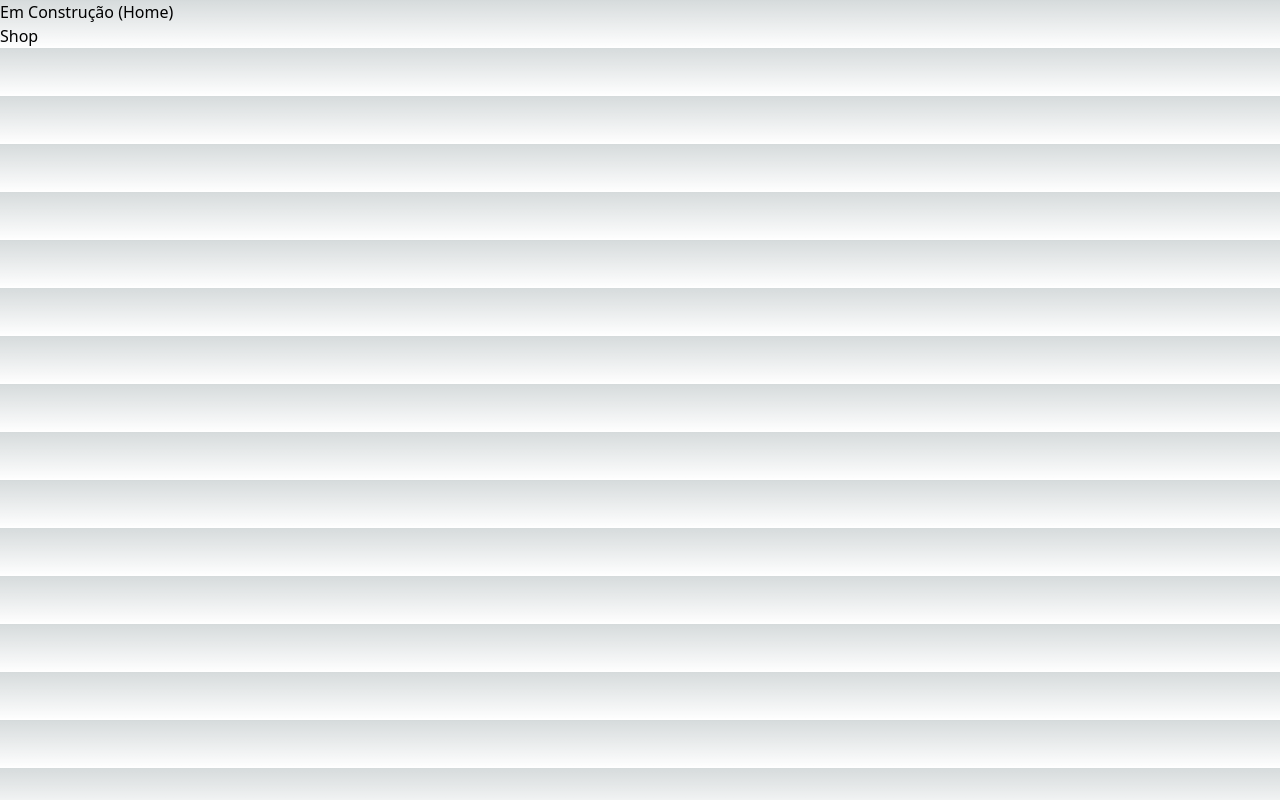
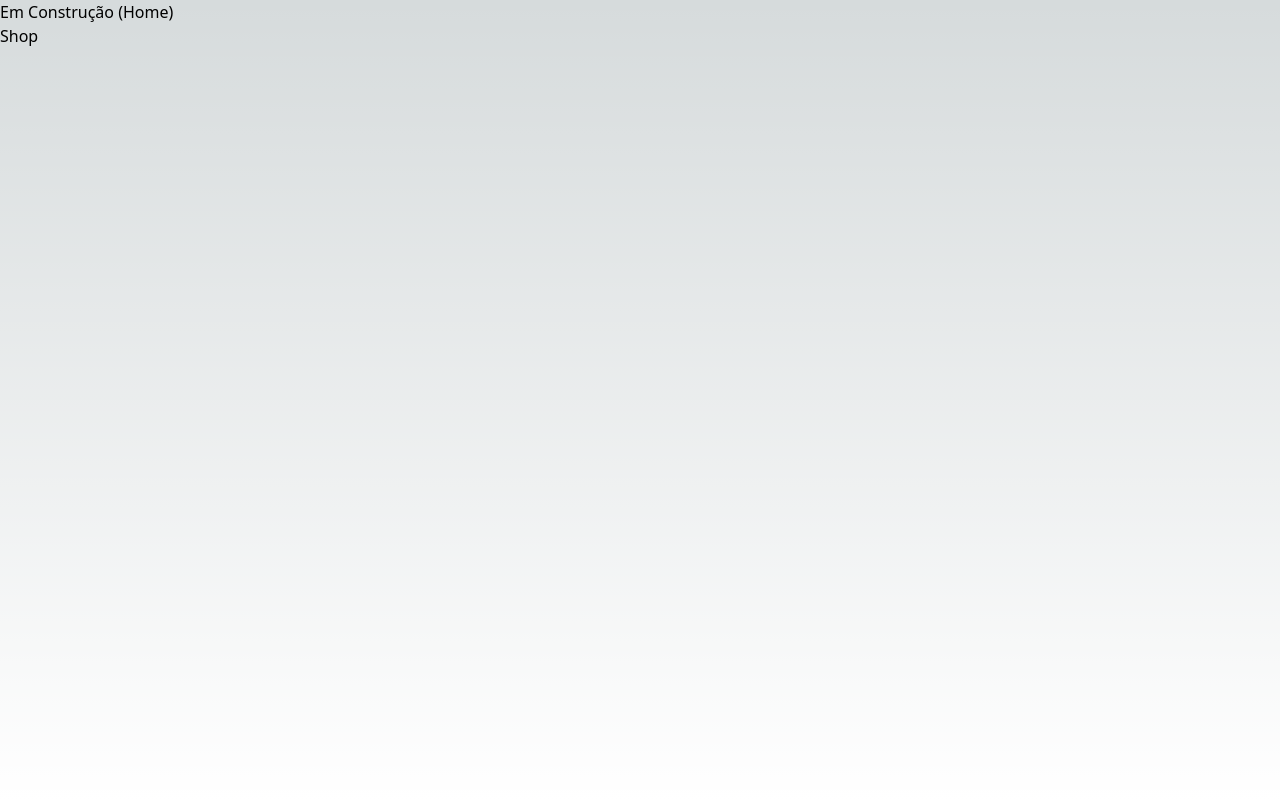
Before and after one commit to gsborgz/quest, a Next.js app: page / in a window 1280 px wide. Built offline with nearby package versions, Linux system fonts and the light colour scheme.

Commit message:
informando `content` do projeto

```diff
--- a/tailwind.config.ts
+++ b/tailwind.config.ts
@@ -1,7 +1,7 @@
 import type { Config } from 'tailwindcss';
 
 const config: Config = {
-  content: [],
+  content: ['./src/**/*.tsx'],
   theme: {
     extend: {},
   },
```
